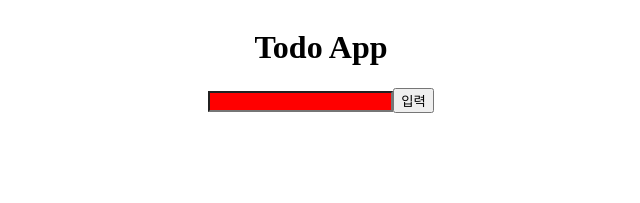
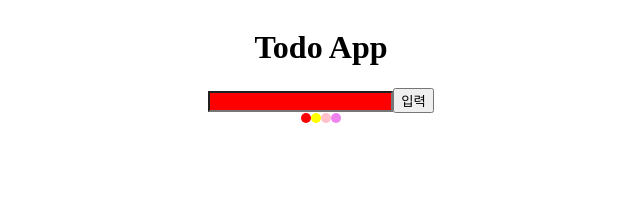
Before and after one commit to LimSeHyeon/FrontEnd, a React (Create React App) app in the folder react-base/: page / in a window 1280 px wide. Shown: the top 203 px of the page, without its empty margins (319-959 px from the left). Built offline with nearby package versions, Linux system fonts and the light colour scheme.

Commit message:
feat: 색깔 정하는 버튼 생성

```diff
--- a/react-base/src/App.js
+++ b/react-base/src/App.js
@@ -2,6 +2,7 @@ import logo from './logo.svg';
 import './App.css';
 import {useState} from 'react';
 import TodoInput from './components/TodoInputComponent';
+import ColorBar from './components/ColorBarComponent';
 
 function App() {
   const [inputColor, setInputColor] = useState('red');
@@ -9,6 +10,7 @@ function App() {
   return (
     <div className="App" style={{display:'flex', flexDirection:'column', alignItems:'center'}}>
       <TodoInput inputColor={inputColor}/>
+      <ColorBar/>
 
   </div>
   );
--- a/react-base/src/components/ColorBarComponent.js
+++ b/react-base/src/components/ColorBarComponent.js
@@ -0,0 +1,15 @@
+import React from 'react';
+
+const colors = ["red", "yellow", "pink", "violet"]
+
+export default function ColorBar() {
+
+
+    return (
+        <div style={{display:'flex'}}>
+            {colors.map(color=>(
+                <div style={{backgroundColor:color, width:10, height:10, borderRadius:10}}></div>
+            ))}
+        </div>
+    )
+}
```
